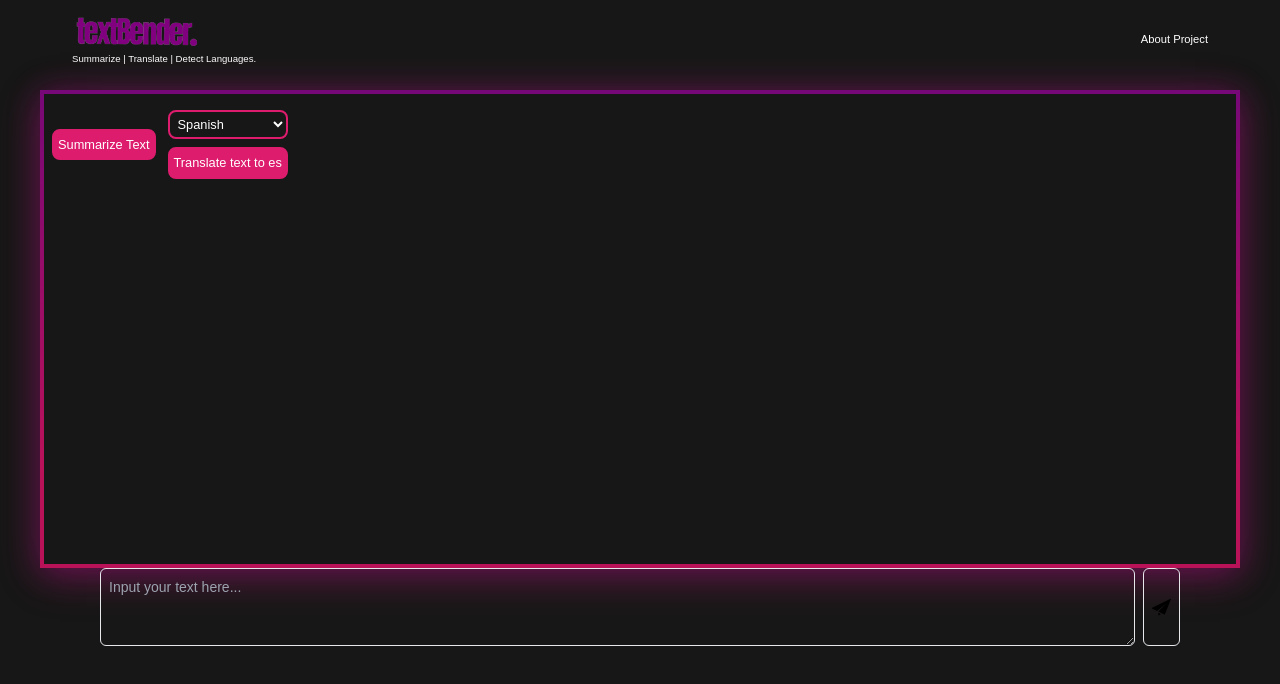
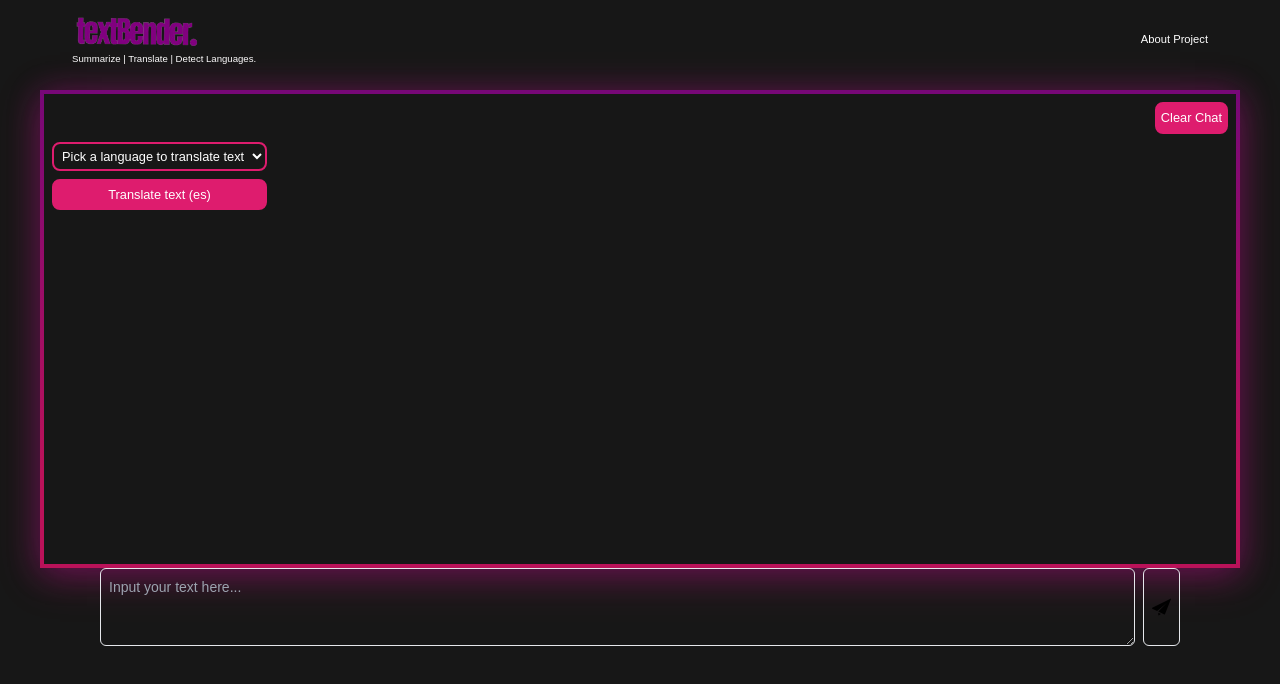
Before and after one commit to ad-sharon/hng12_aiTextProcessor, a Next.js app: page / in a window 1280 px wide. Shown: the top 684 px of the page. Built offline with nearby package versions, Linux system fonts and the light colour scheme.

Commit message:
feature: add clear chat and summarize button, fix: correct translator and detector implementation

```diff
--- a/src/app/components/chatBox.jsx
+++ b/src/app/components/chatBox.jsx
@@ -1,10 +1,19 @@
 "use client";
 import Summarize from "./summarizeButton";
 import Translate from "./translateDropdown";
+import ClearChat from "./clearChatButton";
 
-export default function ChatBox({ messages, inputText, detectedLanguage }) {
+export default function ChatBox({
+  messages,
+  clearMessages,
+  inputText,
+  detectedLanguage,
+}) {
   return (
     <section className="w-full h-full min-h-[25rem] my-auto p-2 my-2 border border-4 border-color">
+      <section className="flex items-end">
+        <ClearChat messages={messages} clearMessages={clearMessages} />
+      </section>
       {messages.map((message, index) => (
         <div key={index} className="mb-3">
           <p className="text-[0.9rem] mb-1 border w-fit p-2 rounded-xl border-[var(--color-main)] shadow-inner ">
@@ -19,7 +28,7 @@ export default function ChatBox({ messages, inputText, detectedLanguage }) {
         </div>
       ))}
       <section className="flex mt-2 gap-3 items-center">
-        <Summarize />
+        <Summarize inputText={inputText} detectedLanguage={detectedLanguage} />
         <Translate inputText={inputText} detectedLanguage={detectedLanguage} />
       </section>
     </section>
--- /dev/null
+++ b/src/app/components/clearChatButton.jsx
@@ -0,0 +1,21 @@
+"use client";
+import { useState, useEffect } from "react";
+
+export default function ClearChat({ messages, clearMessages }) {
+  const handleClear = () => {
+    if (messages.length === 0) {
+      console.log("No messages to clear");
+      return;
+    }
+    clearMessages();
+  };
+
+  return (
+    <button
+      onClick={handleClear}
+      className={`ml-auto text-[0.8rem] text-center border-2 border-[var(--color-main)] bg-[var(--color-main)] p-1 rounded-lg hover:bg-[var(--color-lighter-main)]`}
+    >
+      Clear Chat
+    </button>
+  );
+}
--- a/src/app/components/summarizeButton.jsx
+++ b/src/app/components/summarizeButton.jsx
@@ -1,12 +1,123 @@
 "use client";
-// import Link from "next/link";
-import { useState } from "react";
+import { useState, useEffect } from "react";
 import axios from "axios";
 
-export default function Summarize() {
+export default function Summarize({ inputText, detectedLanguage }) {
+  const [wordCount, setWordCount] = useState(0);
+  const [summarizer, setSummarizer] = useState(null);
+  const [summaryText, setSummaryText] = useState("");
+
+  // function for word count
+  useEffect(() => {
+    console.log("Counting words...", inputText);
+    console.log("Detected:", detectedLanguage);
+
+    if (!inputText || inputText.trim().length === 0) {
+      setWordCount(0);
+      console.log("No text inputted for word count.");
+      return;
+    } else if (detectedLanguage !== "en") {
+      console.log("Text is not in English. Can't be summarized");
+    }
+    if (inputText && detectedLanguage === "en") {
+      const wordCount = inputText.trim().split(/\s+/).length;
+      console.log(`${inputText} with a word count of ${wordCount}`);
+
+      setWordCount(wordCount);
+    }
+  }, [inputText]);
+
+  useEffect(() => {
+    const checkSummarizerSupport = async () => {
+      if ("ai" in self && "summarizer" in self.ai) {
+        console.log("Chrome Summarizer APIs were detected.");
+        await initializeSummarizer();
+      } else {
+        console.error("Browser does not support Chrome AI Summarizer APIs");
+      }
+    };
+    checkSummarizerSupport();
+  }, []);
+
+  const initializeSummarizer = async () => {
+    try {
+      console.log(`🟡 Initializing summarizer`);
+
+      const options = {
+        sharedContext: "This is a scientific article",
+        type: "key-points",
+        format: "markdown",
+        length: "medium",
+      };
+
+      const summarizeCapabilities = await ai.summarizer.capabilities();
+      const canSummarize = summarizeCapabilities.available;
+      console.log(canSummarize);
+
+      if (canSummarize === "no") {
+        console.error(
+          "Sorry. You don't have sufficient space to download the summarizer model!"
+        );
+        return;
+      }
+
+      let summarizer;
+      if (canSummarize === "readily") {
+        summarizer = await ai.summarizer.create(options);
+      } else {
+        summarizer = await ai.summarizer.create({
+          monitor(m) {
+            m.addEventListener("downloadprogress", (e) => {
+              console.log(
+                `Downloading AI summarizer Model: ${e.loaded} / ${e.total} bytes.`
+              );
+            });
+          },
+        });
+
+        await summarizer.ready;
+      }
+
+      console.log("✅ Summarizer initialized.");
+      setSummarizer(summarizer);
+    } catch (error) {
+      console.error("❌ Error initializing summarizer:", error);
+    }
+  };
+
+  initializeSummarizer();
+
+  const handleSummarize = async () => {
+    if (!inputText.trim()) {
+      console.error("No text to summarize.");
+      return;
+    }
+
+    if (!summarizer) {
+      console.error("Summarizer is not initialized.");
+      return;
+    }
+
+    try {
+      const result = await summarizer.summarize(inputText, {
+        context: "Just make it short.",
+      });
+      console.log("Summarized Text:", result);
+      setSummaryText(result);
+    } catch (error) {
+      console.error("❌ Error summarizing text:", error);
+    }
+  };
+
   return (
-    <button className="text-[0.8rem] text-center border-2 border-[var(--color-main)] bg-[var(--color-main)] p-1 rounded-lg hover:bg-[var(--color-lighter-main)]">
-      Summarize Text
+    <button
+      onClick={handleSummarize}
+      className={`${
+        wordCount >= 150 && detectedLanguage === "en" ? "block" : "hidden"
+      } text-[0.8rem] text-center border-2 border-[var(--color-main)] bg-[var(--color-main)] p-1 rounded-lg hover:bg-[var(--color-lighter-main)]`}
+    >
+      Click to Summarize Text
+      <p className="text-[10px] font-bold text-[var(--dark)]">{`Current Word Count: ${wordCount}`}</p>
     </button>
   );
 }
--- a/src/app/components/translateDropdown.jsx
+++ b/src/app/components/translateDropdown.jsx
@@ -10,7 +10,7 @@ const targetLanguages = [
 ];
 
 export default function Translate({ inputText, detectedLanguage }) {
-  const [language, setLanguage] = useState("es"); // Default to Spanish
+  const [language, setLanguage] = useState("es"); // set spanish as default
   const [translator, setTranslator] = useState(null);
   const [translatedText, setTranslatedText] = useState("");
 
@@ -99,8 +99,11 @@ export default function Translate({ inputText, detectedLanguage }) {
         <select
           onChange={handleLanguageSelection}
           className="text-[0.8rem] bg-[var(--dark)] cursor-pointer border-2 border-[var(--color-main)] p-1 rounded-lg bg-transparent"
-          defaultValue={language}
+          defaultValue="Translate Text"
         >
+          <option className="text-black" hidden value="Translate Text">
+            Pick a language to translate text
+          </option>
           {targetLanguages.map((lang) => (
             <option className="text-black" key={lang.code} value={lang.code}>
               {lang.name}
@@ -110,9 +113,9 @@ export default function Translate({ inputText, detectedLanguage }) {
 
         <button
           onClick={handleTranslation}
-          className="text-[0.8rem] cursor-pointer text-center border-2 border-[var(--color-main)] bg-[var(--color-main)] p-1 rounded-lg hover:bg-[var(--color-lighter-main)]"
+          className="text-[0.8rem] whitespace-nowrap cursor-pointer text-center border-2 border-[var(--color-main)] bg-[var(--color-main)] p-1 rounded-lg hover:bg-[var(--color-lighter-main)]"
         >
-          Translate text to {language}
+          Translate text ({language})
         </button>
       </section>
 
--- a/src/app/page.jsx
+++ b/src/app/page.jsx
@@ -8,11 +8,16 @@ export default function Home() {
   const [messages, setMessages] = useState([]);
   const [detectedLanguage, setDetectedLanguage] = useState("");
 
+  const clearMessages = () => {
+    setMessages([]);
+  };
+
   return (
     <section className="w-full max-w-[95%] mx-auto p-2">
       {/* chat */}
       <ChatBox
         messages={messages}
+        clearMessages={clearMessages}
         inputText={
           messages.length > 0 ? messages[messages.length - 1].text : ""
         }
```
Also changed, not shown: src/app/layout.js (+2 -1 lines).
